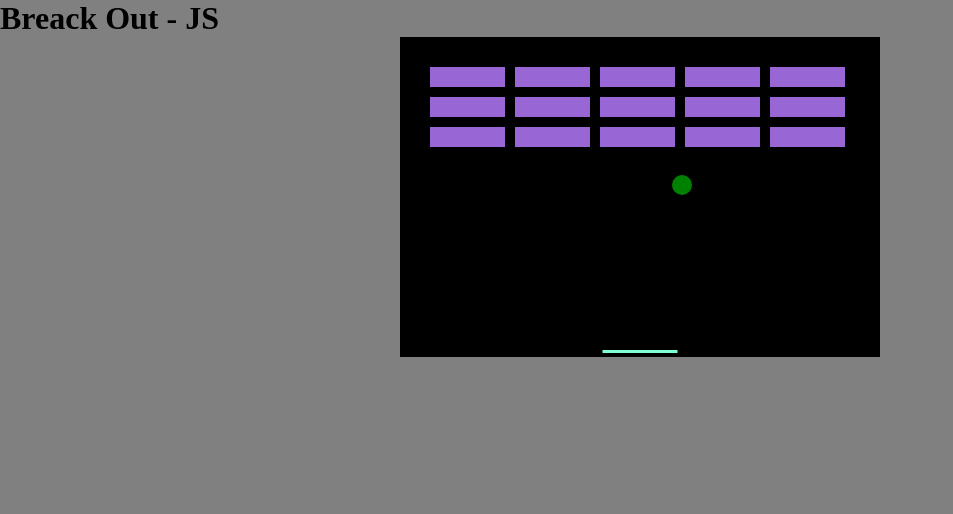
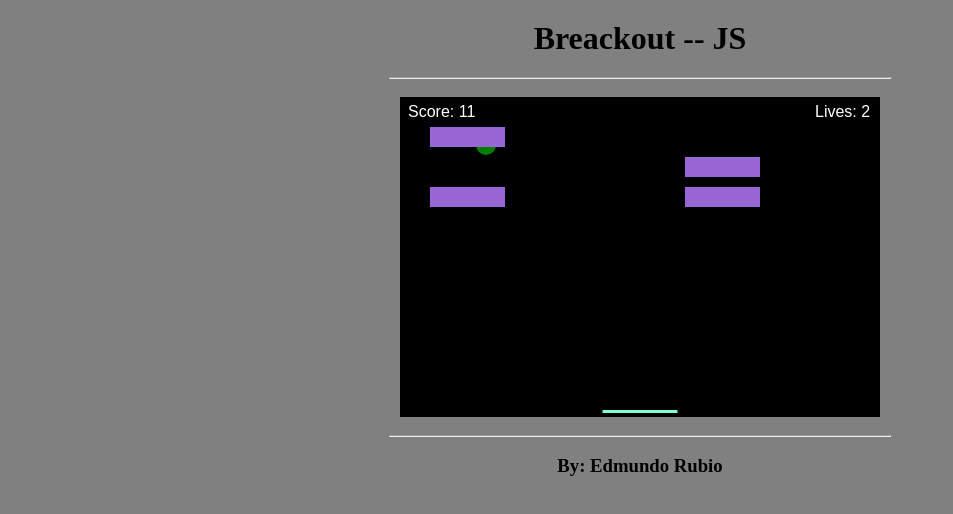
Before and after one commit to Edxael/Break-Out-JS-Game, a plain HTML site: page index.html in a window 1280 px wide. Shown: the whole page, without its empty margins (0-953 px from the left). Drawn offline with Linux system fonts and the light colour scheme.

Commit message:
final touch

```diff
--- a/index.html
+++ b/index.html
@@ -6,10 +6,18 @@
     <link rel="stylesheet" href="style.css">
   </head>
   <body>
-    <h1>Breack Out - JS</h1>
+    <h1 class = "title">Breackout -- JS</h1>
+
+    <hr class="line1">
+    <br>
+
 
     <canvas id="myCanvas" width="480" height="320"></canvas>
 
+    <br>
+    <hr class="line1">
+    <br>
+    <h3>By: Edmundo Rubio</h3>
   </body>
   <script src="index.js" charset="utf-8"></script>
 </html>
--- a/index.js
+++ b/index.js
@@ -12,6 +12,8 @@ let ballRadius = 10
 let paddleHeight = 3
 let paddleWidth = 75
 let paddleX = (canvas.width - paddleWidth) / 2
+let score = 0
+let lives = 3
 
 // Keyboard Control Variables
 let rightPressed = false
@@ -30,7 +32,7 @@ let bricks = []
 for(let c = 0; c < brickCoumnCount; c++){
   bricks[c] = []
   for(let r = 0; r < brickRowCount; r++){
-    bricks[c][r] = { x: 0, y: 0 }
+    bricks[c][r] = { x: 0, y: 0, status: 1 }
   }
 }
 
@@ -48,6 +50,9 @@ const drawBricks = () => {
   for(let c = 0; c < brickCoumnCount; c++){
     for(let r = 0; r < brickRowCount; r++){
 
+      // Check if the brick has been hit if yes do not draw it.
+      if(bricks[c][r].status == 1){
+
         let brickX = (c * (brickWidth + brickPadding)) + brickOffsetLeft
         let brickY = (r * (brickHeight + brickPadding)) + brickOffsetTop
 
@@ -59,6 +64,8 @@ const drawBricks = () => {
         ctx.fillStyle = "rgb(152, 103, 213)"
         ctx.fill()
         ctx.closePath()
+
+      }
 
     }
   }
@@ -81,6 +88,42 @@ const drawPaddle = () => {
   ctx.closePath()
 }
 
+
+const hitBrick = () => {
+  for(let c = 0; c < brickCoumnCount; c++){
+    for(let r = 0; r < brickRowCount; r++){
+       let b = bricks[c][r]
+
+       // Coallition Calculations
+       if(b.status == 1){
+         if((x > b.x) && (x < b.x + brickWidth) && (y > b.y) && (y < b.y + brickHeight)){
+           dy = -dy
+           b.status = 0
+           score += 1
+           if(score == brickRowCount * brickCoumnCount){
+             alert("You WIN Congratulations.")
+             document.location.reload()
+           }
+         }
+       }
+    }
+  }
+}
+
+
+const drawScore = () => {
+  ctx.font = "16px Arial"
+  ctx.fillStyle = "white"
+  ctx.fillText("Score: " + score, 8, 20)
+}
+
+const drawLives = () => {
+  ctx.font = "16px Arial"
+  ctx.fillStyle = "white"
+  ctx.fillText("Lives: " + lives, canvas.width - 65, 20)
+}
+
+
 function keyDownHandler (e) {
   if(e.keyCode == 39){ rightPressed = true }
   if(e.keyCode == 37){ leftPressed = true }
@@ -97,6 +140,10 @@ const draw = () => {
   drawBall()
   drawPaddle()
   drawBricks()
+  drawScore()
+  drawLives()
+  hitBrick()
+
 
   // Border Coallition Detection direction change.
   // if((y + dy < ballRadius) || (y + dy > canvas.height - ballRadius)){ dy = -dy }
@@ -106,11 +153,27 @@ const draw = () => {
     if(x > paddleX && x < paddleX + paddleWidth ){
       dy = -dy
     }else{
-      alert("GAME OVER...")
+      lives -= 1
+      console.log(lives);
+      if(lives <= 0){
+        alert("GAME OVER... Want to Play AGAIN... ?")
+        document.location.reload()
+
+        // alert("GAME OVER...")
+        // x = canvas.width/2
+        // y = canvas.height - 30
+        // dx = 2
+        // dy = -2
+      }else {
         x = canvas.width/2
         y = canvas.height - 30
         dx = 2
         dy = -2
+
+        paddleX = (canvas.width - paddleWidth) / 2
+      }
+
+
     }
 
   }
@@ -125,6 +188,8 @@ const draw = () => {
   // Changing the location of the ball
   x += dx
   y += dy
+
+  // requestAnimationFrame(draw)  // <------ Pasing control of the refresing draw funtion to the browser for bertter performance
 }
 
 
@@ -133,3 +198,4 @@ const draw = () => {
 // ============================================================================================-
 // CODE EXECUTION
 setInterval(draw, 10)
+// draw()
--- a/style.css
+++ b/style.css
@@ -5,6 +5,7 @@
 
 body{
   background-color: gray;
+  text-align: center;
 }
 
 #myCanvas {
@@ -12,3 +13,14 @@ body{
   display: block;
   margin: 0 auto;
 }
+
+.title{
+  text-align: center;
+  padding: 20px
+}
+
+.line1{
+  width: 500px;
+  margin: 0px auto;
+  display: block;
+}
```
Also changed, not shown: sc1.png (added), 1 other file. Lines whose indentation alone changed are shown as unchanged.
